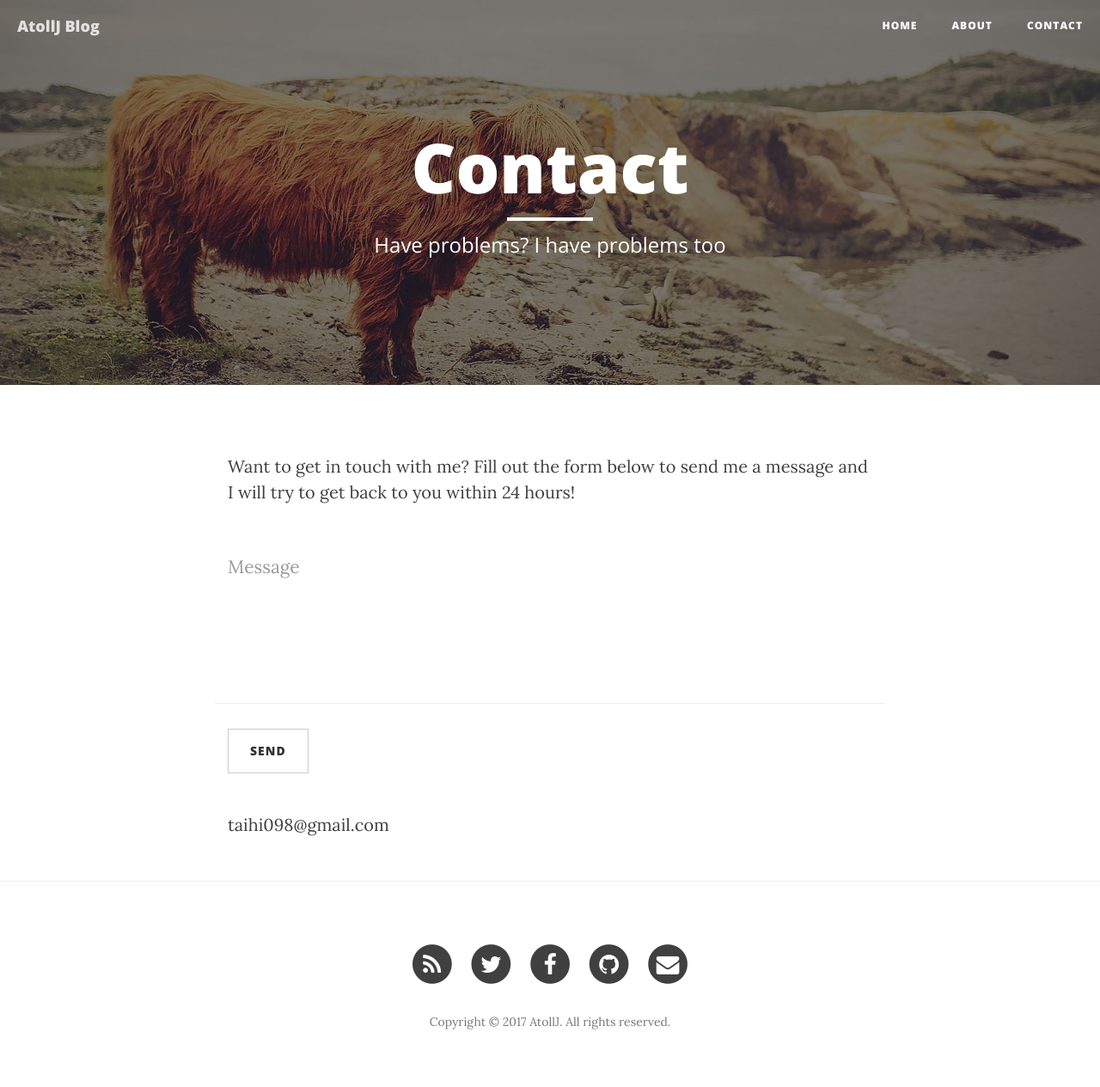
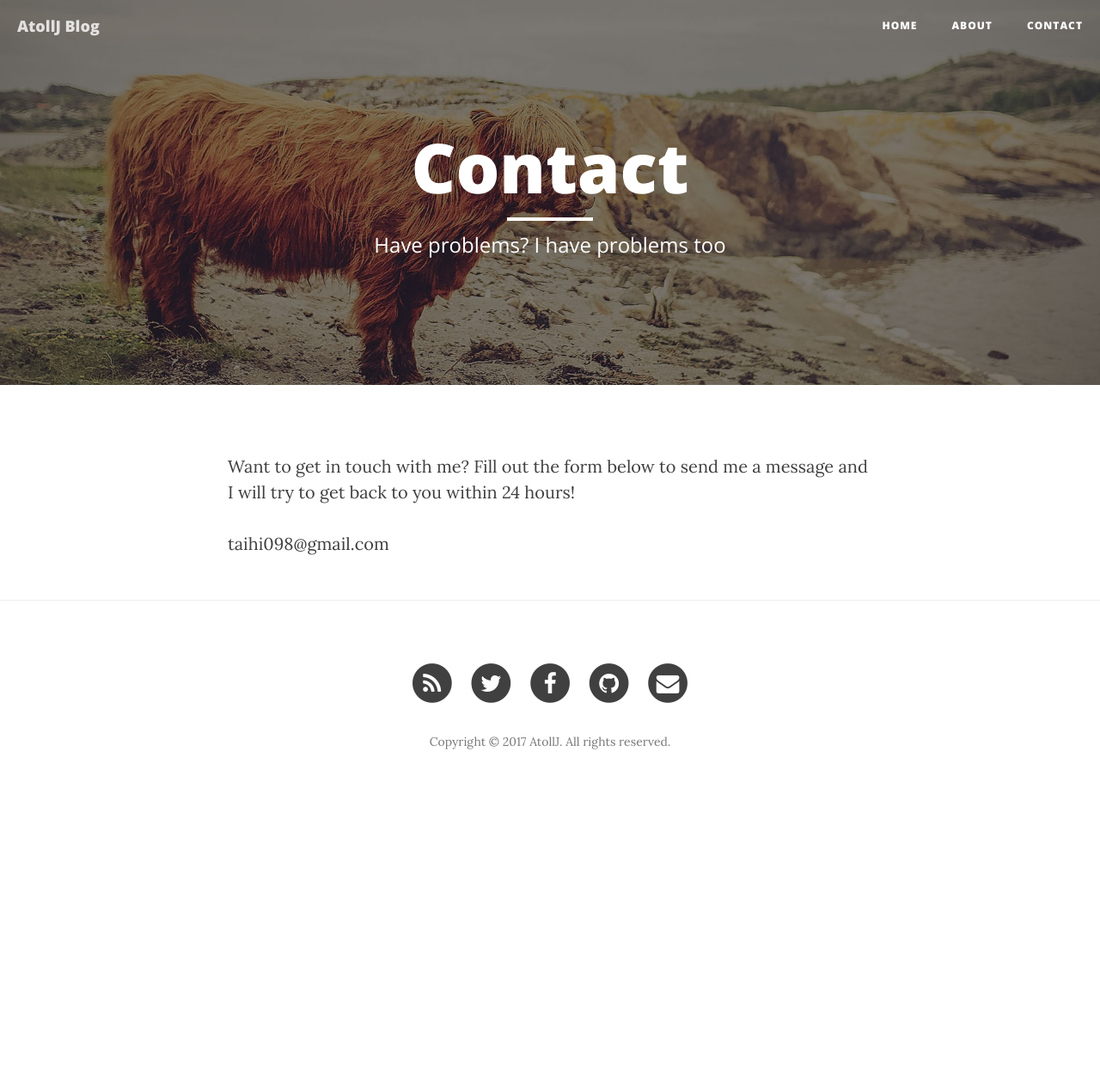
Before and after one commit to taihi098-zz/taihi098.github.io, a Jekyll site: the page built from contact.html, in a window 1280 px wide. Shown: the whole page at 86% size. Built offline with Jekyll 4.4.1, drawn with Linux system fonts in a browser that asks for light colours; nearby versions of some CDN libraries; after the commit the page ends 939 px from its top, so only the background shows below that.

Commit message:
bug fix contact

```diff
--- a/contact.html
+++ b/contact.html
@@ -9,8 +9,8 @@ header-img: "img/contact-bg.jpg"
 <!-- Contact Form - Enter your email address on line 19 of the mail/contact_me.php file to make this form work. -->
 <!-- WARNING: Some web hosts do not allow emails to be sent through forms to common mail hosts like Gmail or Yahoo. It's recommended that you use a private domain email address! -->
 <!-- NOTE: To use the contact form, your site must be on a live web host with PHP! The form will not work locally! -->
-<!-- <form name="sentMessage" id="contactForm" novalidate>
-    <div class="row control-group">
+<!-- <form name="sentMessage" id="contactForm" novalidate> -->
+    <!-- <div class="row control-group">
         <div class="form-group col-xs-12 floating-label-form-group controls">
             <label>Name</label>
             <input type="text" class="form-control" placeholder="Name" id="name" required data-validation-required-message="Please enter your name.">
@@ -23,7 +23,7 @@ header-img: "img/contact-bg.jpg"
             <input type="email" class="form-control" placeholder="Email Address" id="email" required data-validation-required-message="Please enter your email address.">
             <p class="help-block text-danger"></p>
         </div>
-    </div>
+    </div> -->
     <!-- <div class="row control-group">
         <div class="form-group col-xs-12 floating-label-form-group controls">
             <label>Phone Number</label>
@@ -31,7 +31,7 @@ header-img: "img/contact-bg.jpg"
             <p class="help-block text-danger"></p>
         </div>
     </div> -->
-    <div class="row control-group">
+    <!-- <div class="row control-group">
         <div class="form-group col-xs-12 floating-label-form-group controls">
             <label>Message</label>
             <textarea rows="5" class="form-control" placeholder="Message" id="message" required data-validation-required-message="Please enter a message."></textarea>
@@ -44,6 +44,6 @@ header-img: "img/contact-bg.jpg"
         <div class="form-group col-xs-12">
             <button type="submit" class="btn btn-default">Send</button>
         </div>
-    </div>
+    </div> -->
 <!-- </form> -->
 <p>taihi098@gmail.com</p>
```
